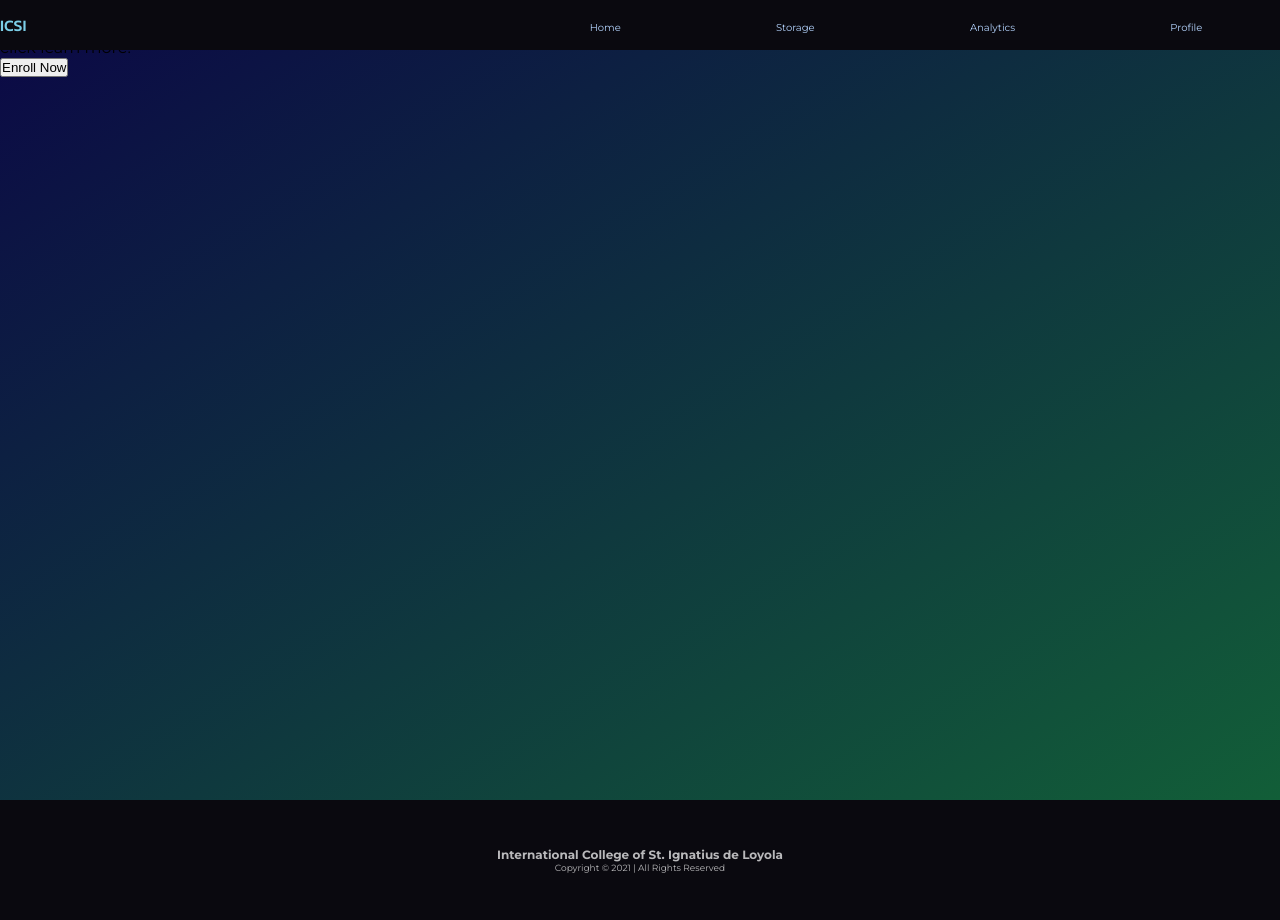
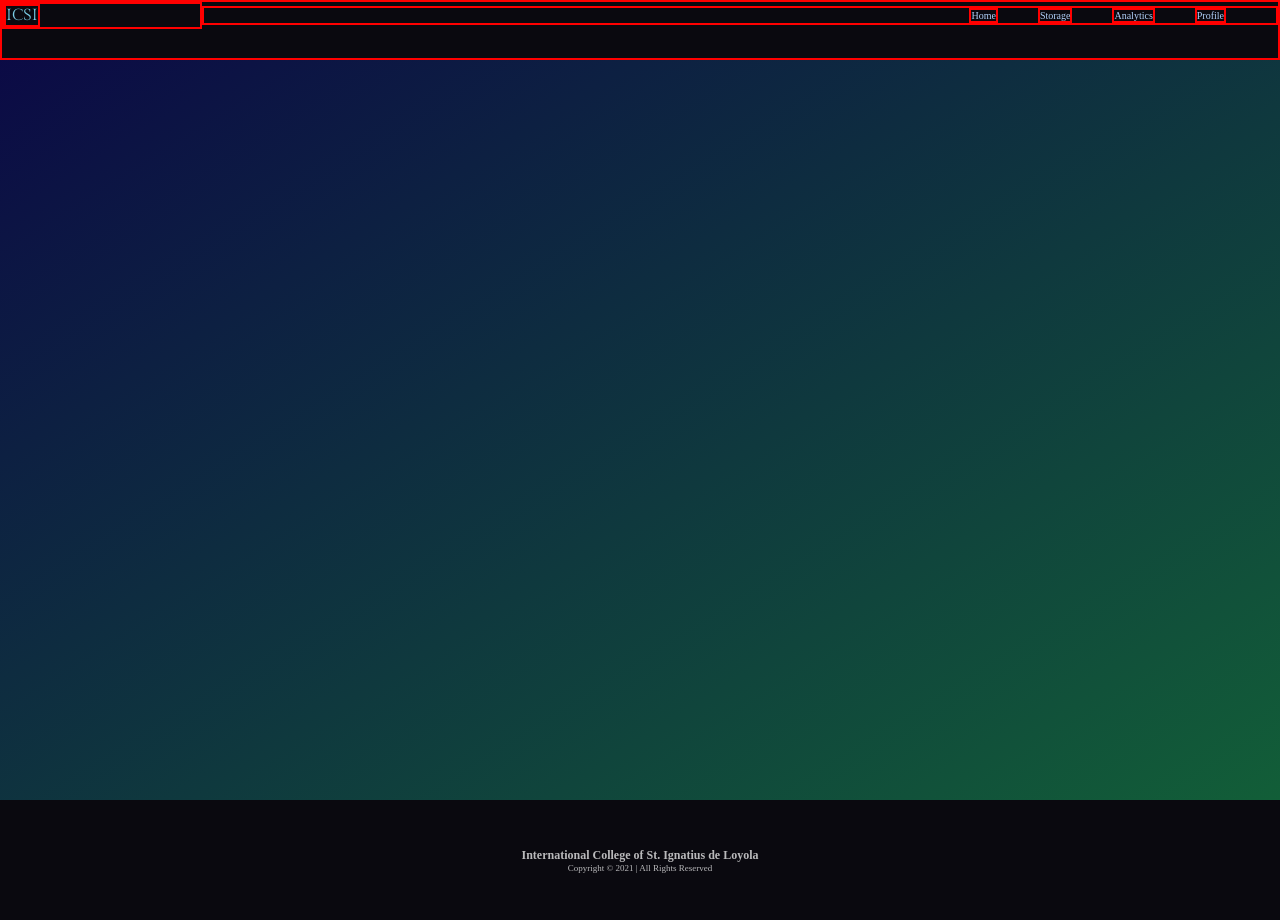
Before and after one commit to ralphestor/icsi, a Node server app: page / in a window 1280 px wide. Run offline with Node 20, Linux system fonts and the light colour scheme; style sheets or scripts are compiled from the project's sources; some libraries are stand-ins or nearby versions.

Commit message:
nav incomplete

```diff
--- a/public/css/navbar.css
+++ b/public/css/navbar.css
@@ -1,5 +1,4 @@
-@import url("https://fonts.googleapis.com/css2?family=Montserrat:wght@100;200;300;400;500;600;700;800;900&display=swap");
-@import url("https://fonts.googleapis.com/css2?family=Kanit:wght@100;200;300;400;500;600;700;800;900&display=swap");
+@import url("https://fonts.googleapis.com/css2?family=Gilda+Display&display=swap");
 * {
   margin: 0;
   padding: 0;
@@ -12,7 +11,6 @@ body {
   background-image: -webkit-gradient(linear, left top, right bottom, from(#0b0746), to(#125e38));
   background-image: linear-gradient(to bottom right, #0b0746, #125e38);
   background-attachment: fixed;
-  font-family: 'Montserrat', sans-serif;
 }
 
 /* navbar css */
@@ -21,47 +19,64 @@ nav {
   position: fixed;
   display: -ms-grid;
   display: grid;
-  height: 50px;
+  height: 60px;
   width: 100%;
-  -ms-grid-columns: 40% 60%;
-      grid-template-columns: 40% 60%;
+  -ms-grid-columns: 200px calc(100% - 200px);
+      grid-template-columns: 200px calc(100% - 200px);
   z-index: 98;
+  border: 2px solid red;
 }
 
-nav > div {
+nav ul {
   display: -webkit-box;
   display: -ms-flexbox;
   display: flex;
-}
-
-nav > ul {
-  display: -webkit-box;
-  display: -ms-flexbox;
-  display: flex;
+  padding-right: 30px;
+  -webkit-box-pack: end;
+      -ms-flex-pack: end;
+          justify-content: flex-end;
   list-style: none;
   -webkit-box-align: center;
       -ms-flex-align: center;
           align-items: center;
   visibility: visible;
+  border: 2px solid red;
+  margin: auto 0;
 }
 
 #companyLbl {
-  margin: auto 0;
-  font-family: 'Kanit', sans-serif;
+  display: -webkit-box;
+  display: -ms-flexbox;
+  display: flex;
+  -webkit-box-align: center;
+      -ms-flex-align: center;
+          align-items: center;
+  font-family: 'Gilda Display', serif;
   font-weight: 500;
-  font-size: 16px;
+  font-size: 1rem;
+  height: 100%;
+  width: 100%;
+  border: 2px solid red;
 }
 
-#companyLbl > a {
+#companyLbl a {
   text-decoration: none;
   color: #7bcee7;
+  border: 2px solid red;
 }
 
 .navlinks {
-  margin: 0 auto;
+  display: -webkit-box;
+  display: -ms-flexbox;
+  display: flex;
+  margin: 0 20px;
+  -webkit-box-align: center;
+      -ms-flex-align: center;
+          align-items: center;
+  border: 2px solid red;
 }
 
-.navlinks > a {
+.navlinks a {
   text-decoration: none;
   color: #b2d1fa;
   font-size: 10px;
--- a/public/scss/navbar.scss
+++ b/public/scss/navbar.scss
@@ -1,5 +1,4 @@
-@import url('https://fonts.googleapis.com/css2?family=Montserrat:wght@100;200;300;400;500;600;700;800;900&display=swap');
-@import url('https://fonts.googleapis.com/css2?family=Kanit:wght@100;200;300;400;500;600;700;800;900&display=swap');
+@import url('https://fonts.googleapis.com/css2?family=Gilda+Display&display=swap');
 
 
 * {
@@ -7,11 +6,11 @@
     padding: 0;
     box-sizing: border-box;
 }
+
 body {
     height: 100vh;
     background-image: linear-gradient(to bottom right, rgb(11, 7, 70), rgb(18, 94, 56));
     background-attachment: fixed;
-    font-family: 'Montserrat', sans-serif;
 }
 
 /* navbar css */
@@ -19,71 +18,63 @@ nav {
     background-color: rgb(10, 9, 15);
     position: fixed;
     display: grid;
-    height: 50px;
+    height: 60px;
     width: 100%;
-    grid-template-columns: 40% 60%;
+    grid-template-columns: 200px calc(100% - 200px);
     z-index: 98;
-}
-nav > div {
+    border: 2px solid red;
+
+    ul {
         display: flex;
-}
-nav > ul {
-    display: flex;
+        padding-right: 30px;
+        justify-content: flex-end;
         list-style: none;
         align-items: center;
         visibility: visible;
+        border: 2px solid red;
+        margin: auto 0;
+    }
+
+    div {
+    }
 }
 
 #companyLbl {
-    margin: auto 0;
-    font-family: 'Kanit', sans-serif;
+    display: flex;
+    align-items: center;
+    font-family: 'Gilda Display', serif;
     font-weight: 500;
-    font-size: 16px;
-}
-#companyLbl > a {
+    font-size: 1rem;
+    height: 100%;
+    width: 100%;
+    border: 2px solid red;
+
+    a {
         text-decoration: none;
         color: #7bcee7;
+        border: 2px solid red;
+
+    }
 }
 
 .navlinks {
-    margin: 0 auto;
-}
-.navlinks > a {
+    display: flex;
+    margin: 0 20px;
+    align-items: center;
+    border: 2px solid red;
+
+    a {
         text-decoration: none;
         color: #b2d1fa;
         font-size: 10px;
         transition: color 0.3s ease-in-out;
     }
-.navlinks > a:hover {
-    color: #d9aaff;
-}
-#btns {
-    display: flex;
-    margin-left: auto;
-    padding-right: 15px;
-    align-items: center;
-    visibility: visible;
-}
-.homeBtns {
-    margin-left: 2px;
-    margin-right: 5px;
-    background-color: rgba(255, 255, 255, 0);
-    color: #b2d1fa;
-    font-size: 11px;
-    border-style: none;
-    border: 1px solid #b2d1fa;
-    border-radius: 5px;
-    outline: none;
-    width: 60px;
-    height: 26px;
-    transition: color 0.3s ease-in-out, border 0.3s ease-in-out;
-    font-family: 'Montserrat', sans-serif;
-}
-.homeBtns:hover {
-    border: 1px solid #d9aaff;
+
+    a:hover {
         color: #d9aaff;
     }
 
+}
 
 /* mobile navbar */
 #navMobile {
@@ -103,13 +94,15 @@ nav > ul {
     height: 100vh;
     background-color: rgb(10, 9, 15);
     z-index: 10;
-}
-#rectArea > ul {
+
+    ul {
         width: 100%;
         text-align: right;
         list-style: none;
         transform: translateY(60px);
     }
+}
+
 .navlinksMob {
     line-height: 70px;
 }
@@ -118,30 +111,29 @@ nav > ul {
     text-decoration: none;
     color: #b2d1fa;
     font-size: 12px;
-}
-#rectArea > ul > li > a:hover{
+
+    &:hover {
         color: #d9aaff;
     }
+}
+
 .burger {
-    width: 36px;
-    height: 26px;
+    width: 2.2rem;
+    height: 1.8rem;
     border: 1px solid #b2d1fa;
     border-radius: 5px;
     font-size: 20px;
     background-color: #ffffff00;
     color: #b2d1fa;
     outline: none;
-    position: fixed;
-    top: 12px;
-    right: 20px;
     z-index: 25;
     visibility: collapse;
     transition: color 0.3s ease-in-out, color 0.3s ease-in-out;
-}
 
-.burger:hover {
+    &:hover {
         color: #d9aaff;
         border: 1px solid #d9aaff;
+    }
 }
 
 #blocker {
--- a/views/home.ejs
+++ b/views/home.ejs
@@ -11,5 +11,5 @@
     </div>
 </main>
 <%- include('./partials/footer') %>
-<script src="../public/js/navbar.js"></script>
+<script src="./js/navbar.js"></script>
 <%- include('./partials/htmlBottom') %>
```
Also changed, not shown: other parts of public/css/navbar.css (+4 -41 lines), public/scss/_variables.scss (added), 1 other file. Lines whose indentation alone changed are shown as unchanged.
